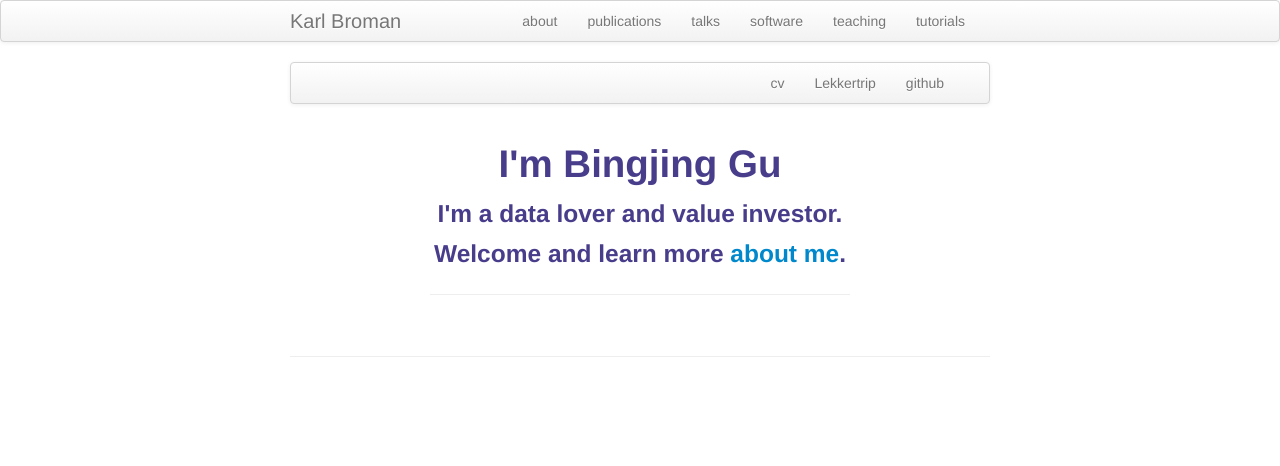
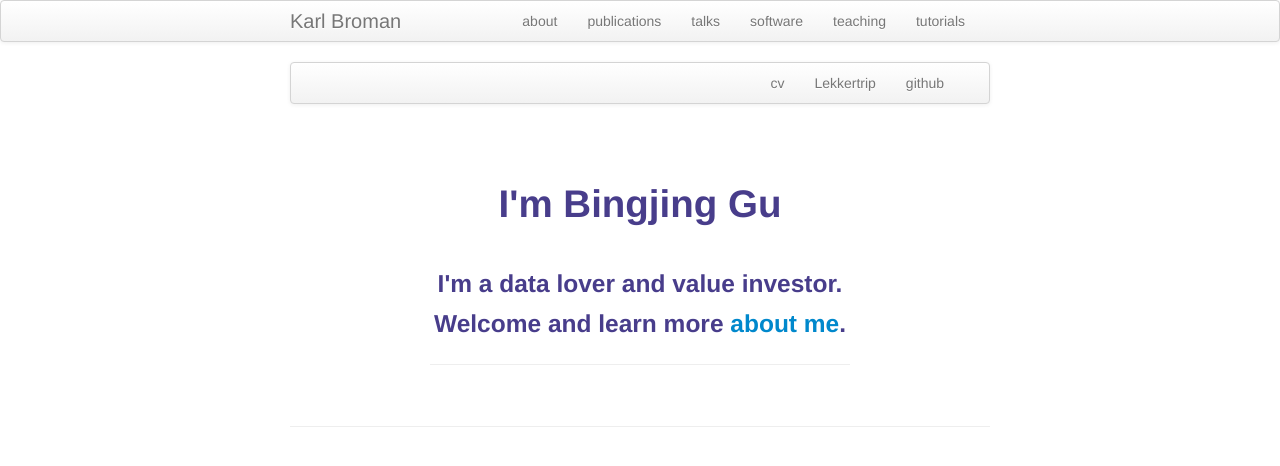
Before and after one commit to sangaj/sangaj.github.io, a Jekyll site: the page built from index.md, in a window 1280 px wide. Shown: the top 466 px of the page. Built offline with Jekyll 4.4.1, drawn with Linux system fonts in a browser that asks for light colours.

Commit message:
Update index.md

```diff
--- a/index.md
+++ b/index.md
@@ -30,9 +30,10 @@ keywords: Bingjing, Leiden, R, python, statistic, Big data
 <table class="wide">
 <div class="center">
             <div class="banner-text" text-align="center">
-            <p></p>
+            <br>
+            <br>
                 <h1 class="textcenter">I'm Bingjing Gu </h1>
-            <p></p>
+            <br>
                 <h3 class ="textcenter">I'm a <span>data lover</span> and <span>value investor</span>.<br>
                 Welcome and learn more <a class="smoothscroll" href="https://sangaj.github.io/pages/about.html">about me</a>.</h3>
                 <hr />
```
